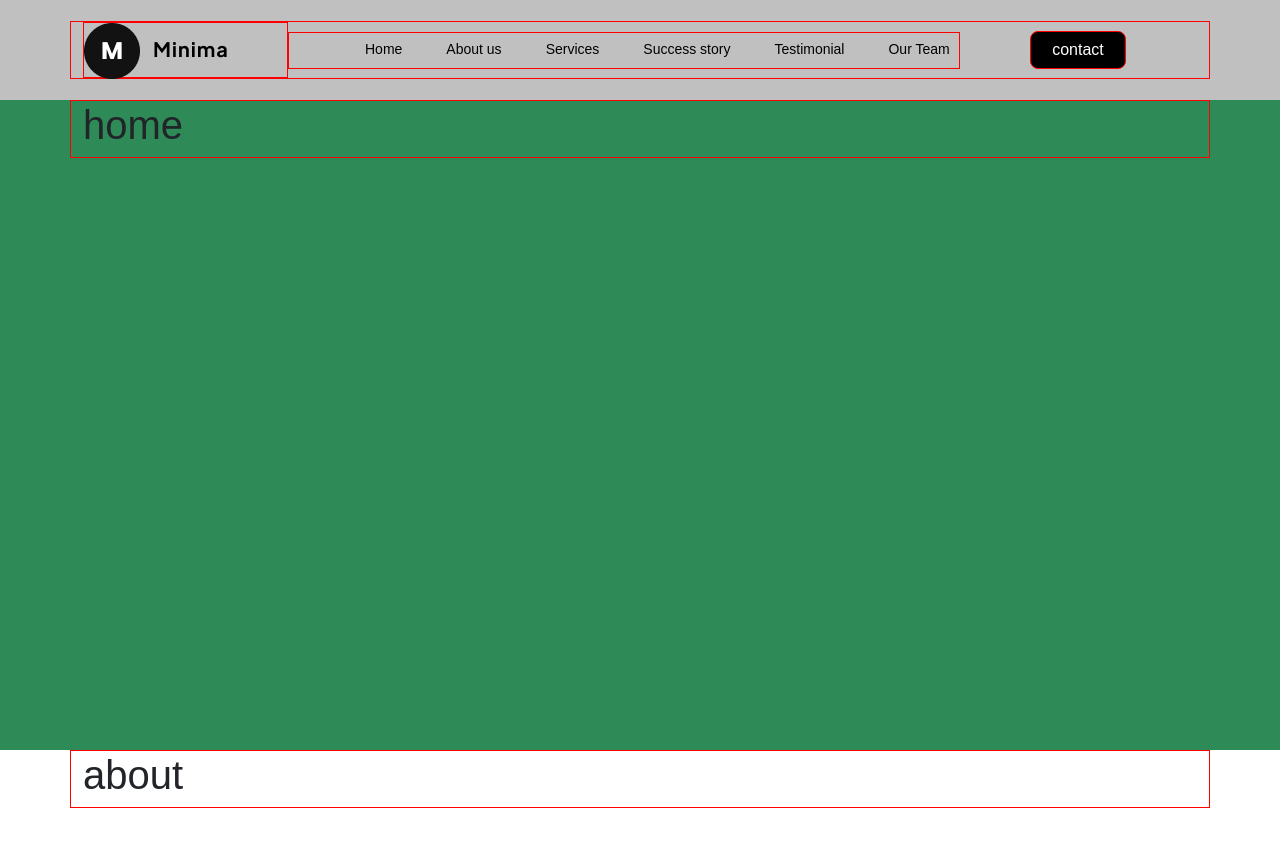
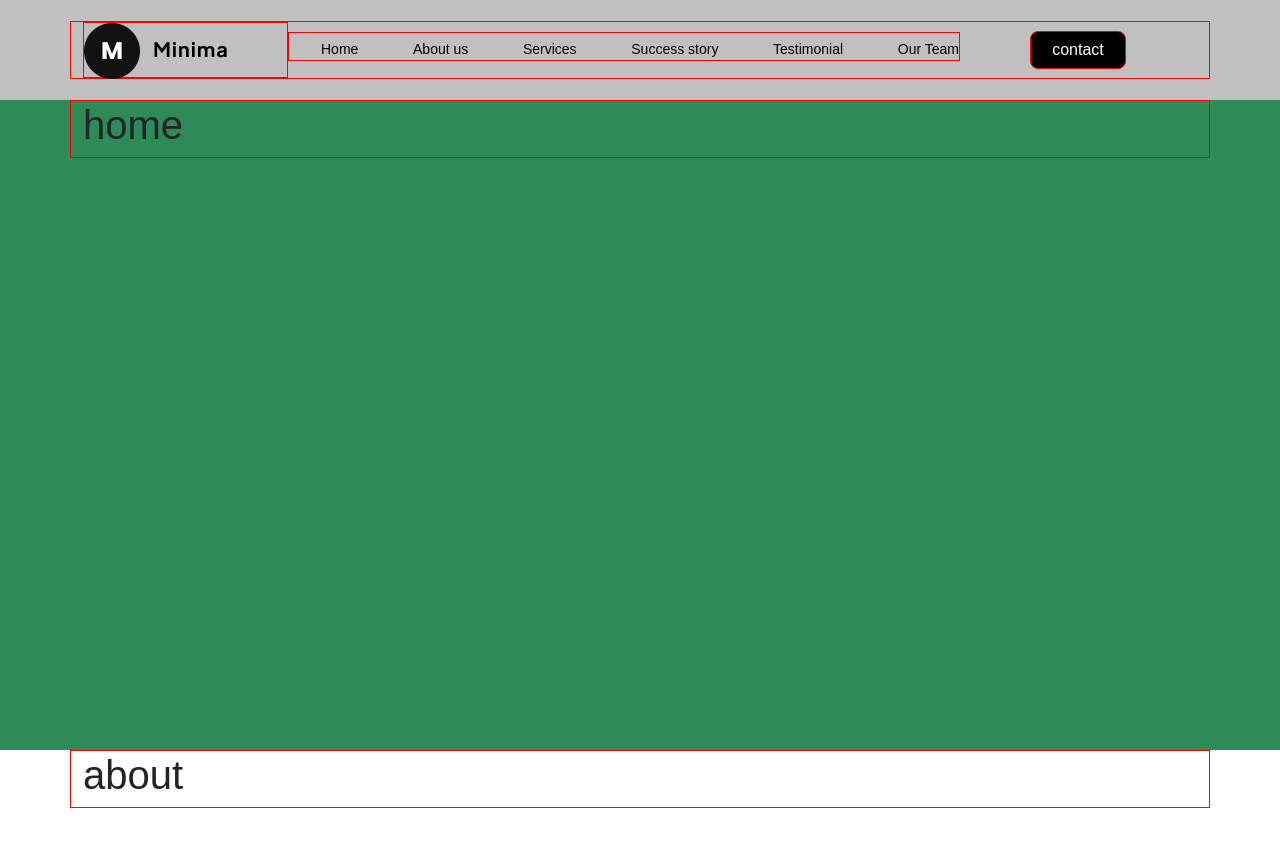
Before and after one commit to Javlon1/front-end--initial-structure, a plain HTML site: page index.html in a window 1280 px wide. Shown: the top 846 px of the page. Drawn offline with nearby package versions, Linux system fonts and the light colour scheme.

Commit message:
'initial-structure'

```diff
--- a/scss/bloks/_header.scss
+++ b/scss/bloks/_header.scss
@@ -14,18 +14,20 @@ header{
             height: 56px;
         }
         .nav{
-            border: 1px solid red;
             width: 672px;
             height: 37px;
             &-list{
+                border: 1px solid red;
+                width: 100%;
                 display: flex;
                 align-items: center;
+                justify-content: space-between;
                 &-item{
-                    margin-left: 44px;
                     font-size: 14px;
                     margin-top: 6px;
                     a{
                         color: #000;
+                        white-space: nowrap;
                     }
                 }
             }
@@ -46,3 +48,5 @@ header{
         }
     }
 }
+
+// @include breakpoint-computer()
```
Also changed, not shown: css/main.css, css/main.min.css, 2 other files.
